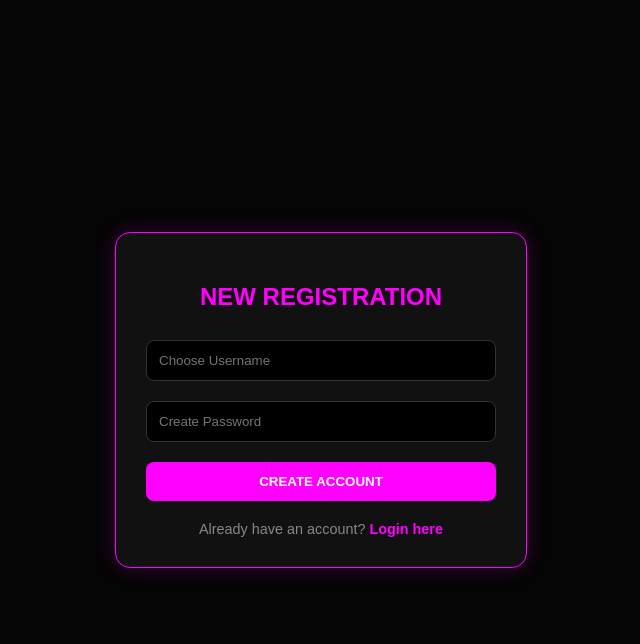
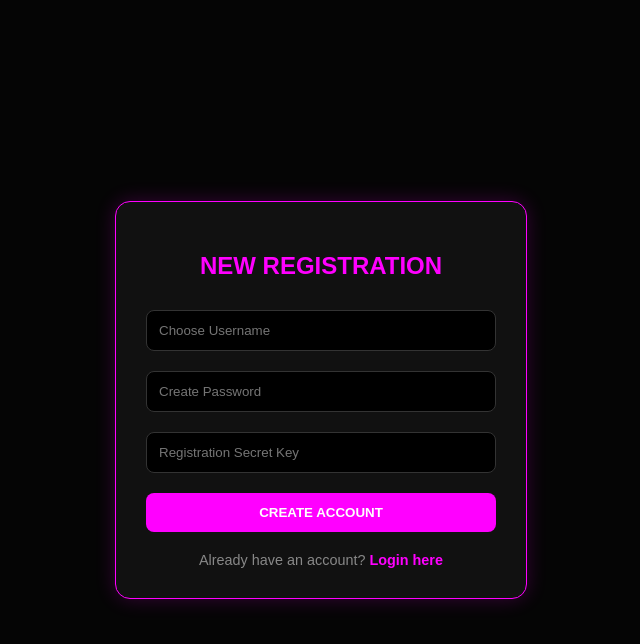
Before and after one commit to vivan0788/VivanX-Vault, a Flask app: page /register in a window 1280 px wide. Shown: the top 644 px of the page, without its empty margins (319-959 px from the left). Run offline with Flask 3, Linux system fonts and the light colour scheme; some libraries are stand-ins or nearby versions.

Commit message:
Add secret key input to registration form

```diff
--- a/templates/register.html
+++ b/templates/register.html
@@ -19,6 +19,7 @@
         <form action="/register" method="POST">
             <input name="username" placeholder="Choose Username" required>
             <input name="password" type="password" placeholder="Create Password" required>
+            <input name="secret_key" placeholder="Registration Secret Key" required>
             <button class="btn">CREATE ACCOUNT</button>
         </form>
         <div class="link">
```
